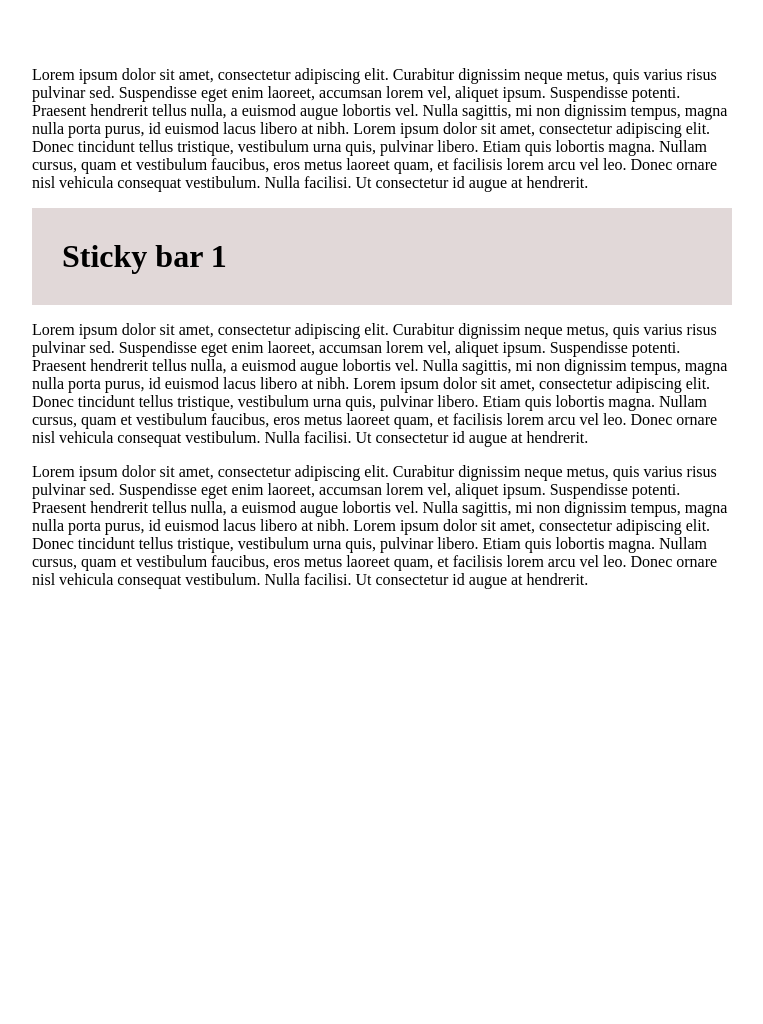
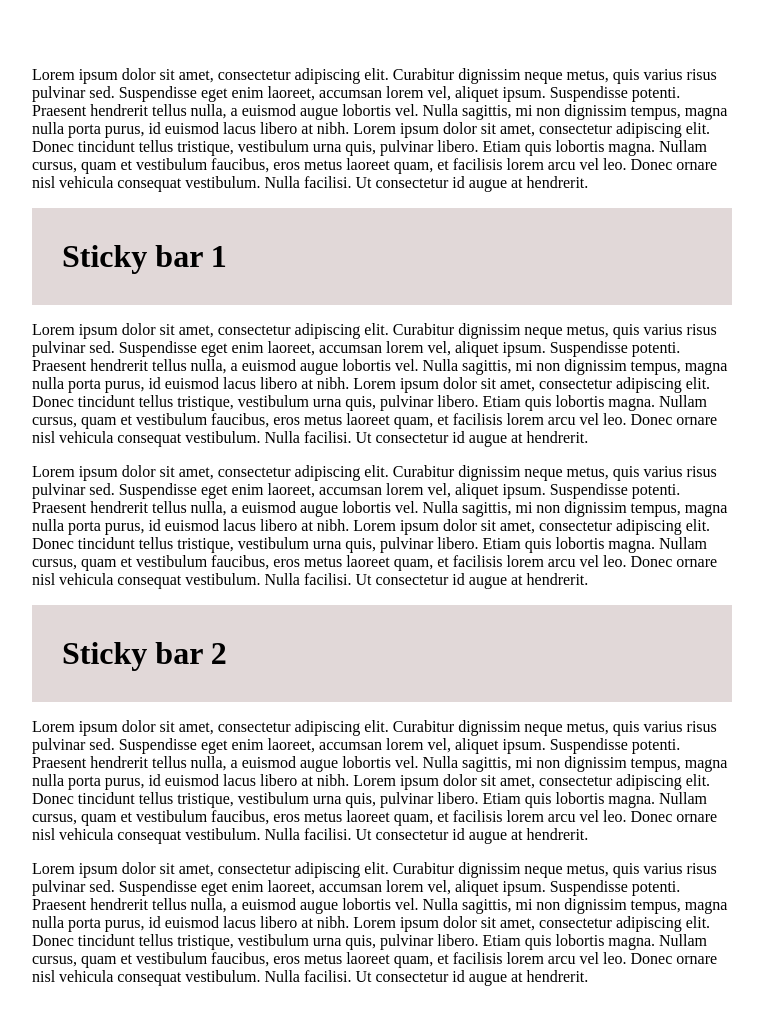
Before and after one commit to benjaminreid/position-sticky-polyfill, a plain HTML site: page demo/index.html in a window 1280 px wide. Shown: the top 1024 px of the page, without its empty margins (258-1021 px from the left). Drawn offline with Linux system fonts and the light colour scheme.

Commit message:
Get it working with two elements

```diff
--- a/demo/index.html
+++ b/demo/index.html
@@ -24,6 +24,18 @@
         Lorem ipsum dolor sit amet, consectetur adipiscing elit. Curabitur dignissim neque metus, quis varius risus pulvinar sed. Suspendisse eget enim laoreet, accumsan lorem vel, aliquet ipsum. Suspendisse potenti. Praesent hendrerit tellus nulla, a euismod augue lobortis vel. Nulla sagittis, mi non dignissim tempus, magna nulla porta purus, id euismod lacus libero at nibh. Lorem ipsum dolor sit amet, consectetur adipiscing elit. Donec tincidunt tellus tristique, vestibulum urna quis, pulvinar libero. Etiam quis lobortis magna. Nullam cursus, quam et vestibulum faucibus, eros metus laoreet quam, et facilisis lorem arcu vel leo. Donec ornare nisl vehicula consequat vestibulum. Nulla facilisi. Ut consectetur id augue at hendrerit.
       </p>
 
+      <div class="header" id="second">
+        <h1>Sticky bar 2</h1>
+      </div>
+
+      <p>
+        Lorem ipsum dolor sit amet, consectetur adipiscing elit. Curabitur dignissim neque metus, quis varius risus pulvinar sed. Suspendisse eget enim laoreet, accumsan lorem vel, aliquet ipsum. Suspendisse potenti. Praesent hendrerit tellus nulla, a euismod augue lobortis vel. Nulla sagittis, mi non dignissim tempus, magna nulla porta purus, id euismod lacus libero at nibh. Lorem ipsum dolor sit amet, consectetur adipiscing elit. Donec tincidunt tellus tristique, vestibulum urna quis, pulvinar libero. Etiam quis lobortis magna. Nullam cursus, quam et vestibulum faucibus, eros metus laoreet quam, et facilisis lorem arcu vel leo. Donec ornare nisl vehicula consequat vestibulum. Nulla facilisi. Ut consectetur id augue at hendrerit.
+      </p>
+
+      <p>
+        Lorem ipsum dolor sit amet, consectetur adipiscing elit. Curabitur dignissim neque metus, quis varius risus pulvinar sed. Suspendisse eget enim laoreet, accumsan lorem vel, aliquet ipsum. Suspendisse potenti. Praesent hendrerit tellus nulla, a euismod augue lobortis vel. Nulla sagittis, mi non dignissim tempus, magna nulla porta purus, id euismod lacus libero at nibh. Lorem ipsum dolor sit amet, consectetur adipiscing elit. Donec tincidunt tellus tristique, vestibulum urna quis, pulvinar libero. Etiam quis lobortis magna. Nullam cursus, quam et vestibulum faucibus, eros metus laoreet quam, et facilisis lorem arcu vel leo. Donec ornare nisl vehicula consequat vestibulum. Nulla facilisi. Ut consectetur id augue at hendrerit.
+      </p>
+
     </div>
 
     <script src="../position-sticky.js"></script>
--- a/position-sticky.js
+++ b/position-sticky.js
@@ -129,9 +129,9 @@
 
 
   // testing code
-  var el = document.getElementById('first');
-  var s = new StickyElement(el);
+  var s1 = new StickyElement(document.getElementById('first'));
+  var s2 = new StickyElement(document.getElementById('second'));
 
-  var sc = new StickyController([s]);
+  var sc = new StickyController([s1, s2]);
 
 })();
```
